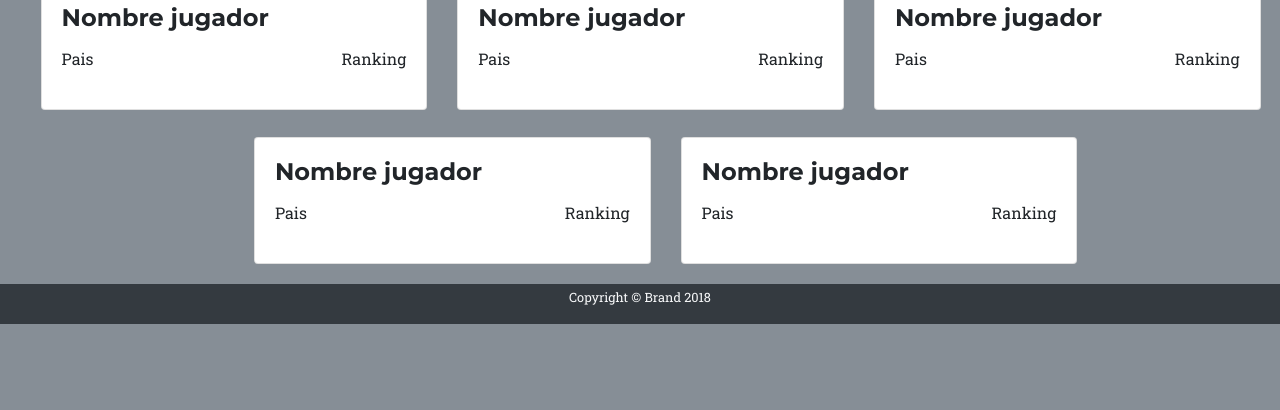
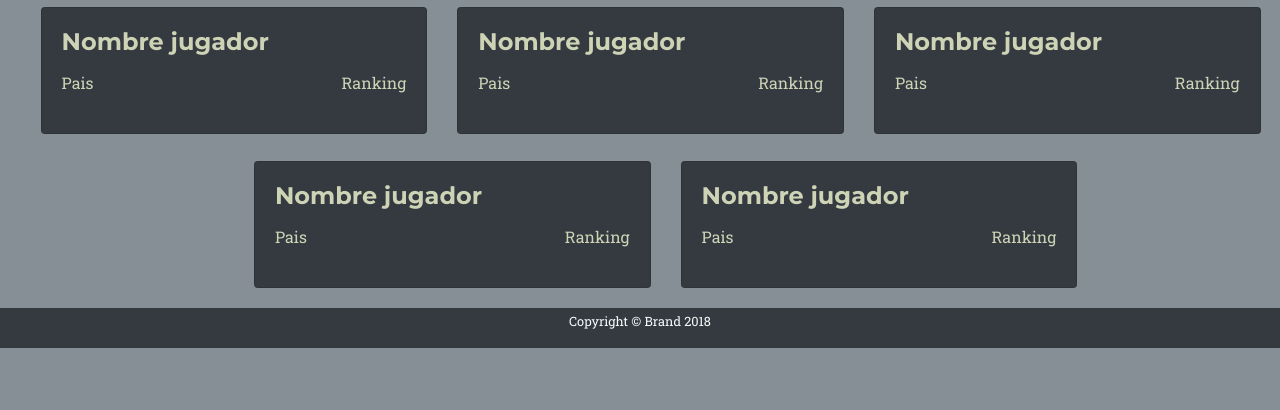
Before and after one commit to OscarGomezGonzalez/PA-08, a PHP site: page /php/Equipo/equipo_vista.php in a window 1280 px wide. Shown: the part 390-800 px from the top of the page. Run offline with PHP 8.4, Linux system fonts and the light colour scheme; data comes from the database, SQL or seed files in the repository; some web fonts are replaced.

Commit message:
Mod Equipos_vista
Se ha enlazado el backend y el frontend de equipos, tambien se ha modificado la DB para guardar la imagenes de los equipos y se han añadido al proyecto las imagenes

```diff
--- a/Proyecto Netbeans/Pa-08/index.php
+++ b/Proyecto Netbeans/Pa-08/index.php
@@ -28,7 +28,11 @@
     <body class='bg-secondary'>
 
         <!-- Navigation -->
-        <?php include("header.php"); ?>
+        <?php
+        //define('__ROOT__', dirname(dirname(__FILE__)));
+        //require_once(__ROOT__ . 'index.php');
+        require_once("header.php");
+        ?>
 
         <!-- Page Content -->
         <div class="container">
--- a/Proyecto Netbeans/Pa-08/php/Equipo/equipo.php
+++ b/Proyecto Netbeans/Pa-08/php/Equipo/equipo.php
@@ -61,7 +61,8 @@ function getEquipoByName($nombre) {
             $equipo = array(
                 'nombre' => $row['nombre'],
                 'pais' => $row['pais_origen'],
-                'ranking' => $row['ranking_global']
+                'ranking' => $row['ranking_global'],
+                'rutaImg' => $row['ruta_foto']
             );
         } else {
             $error[] = "Se han devuelto mas de un resultado";
@@ -72,7 +73,7 @@ function getEquipoByName($nombre) {
 
 //For debbuging only
     print_r($error);
-    print_r($equipo);
+    //print_r($equipo);
 
     return $equipo;
 }
--- a/Proyecto Netbeans/Pa-08/php/Equipo/equipo_vista.php
+++ b/Proyecto Netbeans/Pa-08/php/Equipo/equipo_vista.php
@@ -1,5 +1,7 @@
 <!DOCTYPE html>
 <html>
+
+    <!--vista de un equipo-->
 
     <head>
         <meta charset="utf-8">
@@ -7,21 +9,44 @@
         <title>plantilla-vista-equipos</title>
         <link rel="stylesheet" href="../../assets/bootstrap/css/bootstrap.min.css">
         <link rel="stylesheet" href="../../assets/css/style.css">
+        <script src="../../assets/js/jquery.min.js"></script>
+        <script src="../../assets/bootstrap/js/bootstrap.min.js"></script>
+        <script src="https://cdnjs.cloudflare.com/ajax/libs/jquery-easing/1.4.1/jquery.easing.min.js"></script>
+        <script src="../../assets/js/freelancer.js"></script>
+        <link rel="stylesheet" href="../../assets/css/style.css">
     </head>
 
     <body class="bg-secondary">
 
         <!-- Navigation -->
-        <?php include_once("../../header.php"); ?>
+        <?php
+        //importa header
+        //include_once("../../header.php");
+        //importa backend equipo
+        include 'equipo.php';
+        //vamos a obtener el equipo seleccionado y todos los jugadores de dicho equipo
+        //Cuando la vista de equipos este hecha deberemos cambiar esto
+        //El valor pasado por parametro debera depender de un formulario
+        //obteniendo el valor desde la vista anterior de equipos
+        $equipo = getEquipoByName('Astralis');
+        print_r($equipo);
+        //echo $equipo['nombre'];
+        //obtenemos los jugadores de dicho equipo
+        //$jugadores = getAllPlayersFromTeam($equipo['nombre']);
+        ?>
+
 
         <div class="text-left principio">
             <div class="container-fluid" style="height: 80%;width: 100%;margin-top: 2%;margin-right: 2%;margin-left: 2%;padding-top: 0%;opacity: 1;">
                 <div class="row">
+                    <!--Informacion del equipo-->
                     <div class="col-8 col-md-6" style="margin: 0px;color: #958484;background-image: url(&quot;../../assets/img/225-2253433_cs-go-1.jpg&quot;);background-size: 100%;"><img>
-                        <img src="../../assets/img/astralis.jpg" width="15%"/>
-                        <h1>Nombre Equipo</h1>
-                        <h3>Pais</h3>
+                        <img src="../../assets/<?php echo$equipo['rutaImg'];?>" width="15%"/>
+                        <h1><?php echo $equipo['nombre'];?></h1>
+                        <h3>Ranking global: <?php echo$equipo['ranking'];?></h3>
+                        <h4><?php echo$equipo['pais'];?></h4>
                     </div>
+                    <!--Informacion con ultimos eventos donde el equipo ha participado-->
                     <div class="col-4 col-md-6" style="background-image: url(&quot;../../assets/img/csgo_torneo.jpg&quot;);background-size: 100%;">
                         <div class="card" style="background-image: url(&quot;../../assets/img/csgo_torneo.jpg&quot;);background-size: 100%;color: rgb(206,211,182);">
                             <div class="card-body">
@@ -36,9 +61,13 @@
                         </div>
                     </div>
                 </div>
+                <!-- cartas jugadores -->
+
+
+
                 <div class="row justify-content-center" style="width: 100%;">
                     <div class="col-4 col-md-4 col-xl-4 offset-xl-0">
-                        <div class="card">
+                        <div class="card bg-dark" style="color: rgb(206,211,182);">
                             <div class="card-body">
                                 <h4 class="card-title">Nombre jugador</h4>
                                 <p class="float-left card-text">Pais</p>
@@ -47,7 +76,7 @@
                         </div>
                     </div>
                     <div class="col-4 col-md-4 col-xl-4 offset-xl-0">
-                        <div class="card">
+                        <div class="card bg-dark" style="color: rgb(206,211,182);">
                             <div class="card-body">
                                 <h4 class="card-title">Nombre jugador</h4>
                                 <p class="float-left card-text">Pais</p>
@@ -56,7 +85,7 @@
                         </div>
                     </div>
                     <div class="col-4 col-md-4 col-xl-4 offset-xl-0">
-                        <div class="card">
+                        <div class="card bg-dark" style="color: rgb(206,211,182);">
                             <div class="card-body">
                                 <h4 class="card-title">Nombre jugador</h4>
                                 <p class="float-left card-text">Pais</p>
@@ -67,7 +96,7 @@
                 </div>
                 <div class="row justify-content-center">
                     <div class="col-md-4 col-xl-4 offset-xl-0">
-                        <div class="card">
+                        <div class="card bg-dark" style="color: rgb(206,211,182);">
                             <div class="card-body">
                                 <h4 class="card-title">Nombre jugador</h4>
                                 <p class="float-left card-text">Pais</p>
@@ -76,7 +105,7 @@
                         </div>
                     </div>
                     <div class="col-md-4 col-xl-4 offset-xl-0">
-                        <div class="card">
+                        <div class="card bg-dark" style="color: rgb(206,211,182);">
                             <div class="card-body">
                                 <h4 class="card-title">Nombre jugador</h4>
                                 <p class="float-left card-text">Pais</p>
```
Also changed, not shown: database/pa_08.sql (+8 -7 lines), Proyecto Netbeans/Pa-08/assets/img/logo_equipos/astralis.jpg (renamed from Proyecto Netbeans/Pa-08/assets/img/astralis.jpg), Proyecto Netbeans/Pa-08/assets/img/logo_equipos/fnatic.jpg (added), Proyecto Netbeans/Pa-08/assets/img/logo_equipos/team-liquid.png (added), 1 other file.
